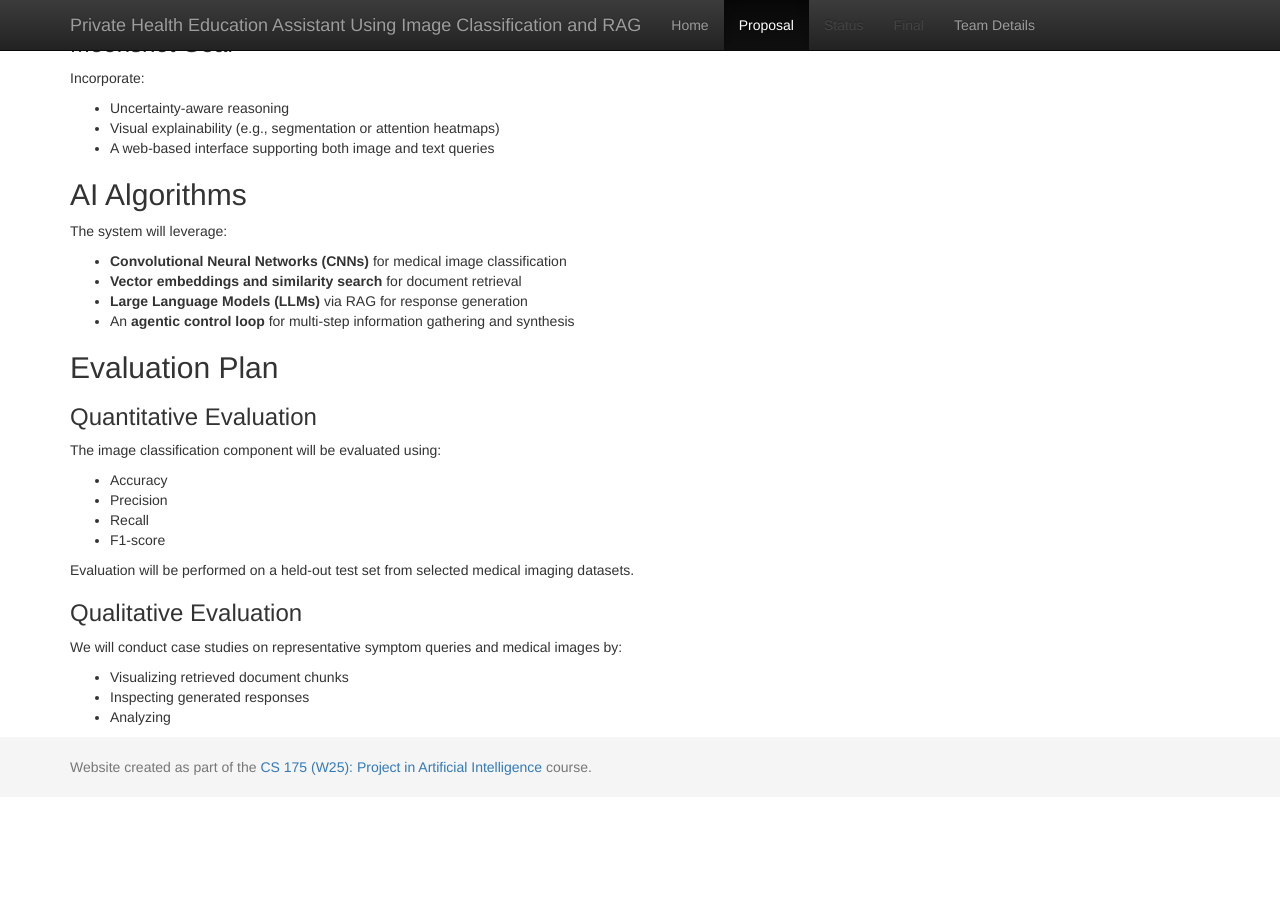
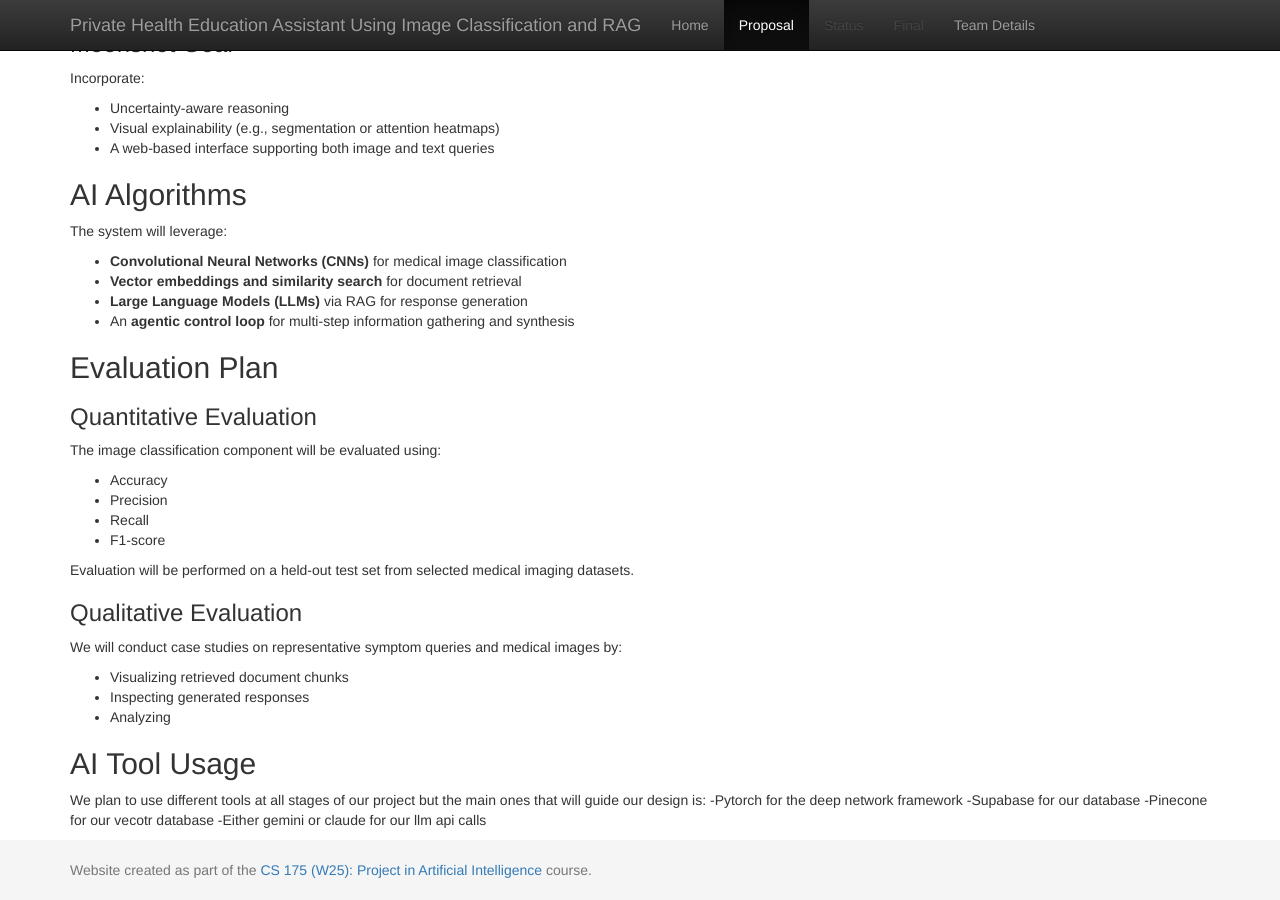
Before and after one commit to KUMUNoah/Group30-CoolProject, a Jekyll site: the page built from docs/proposal.md, in a window 1280 px wide and 900 px high, scrolled down 873 px. Built offline with Jekyll 4.4.1, drawn with Linux system fonts in a browser that asks for light colours; before the commit the page ends 1670 px from its top, so only the background shows below that.

Commit message:
Add ai tool usage section

```diff
--- a/docs/proposal.md
+++ b/docs/proposal.md
@@ -61,3 +61,10 @@ We will conduct case studies on representative symptom queries and medical image
 - Visualizing retrieved document chunks
 - Inspecting generated responses
 - Analyzing
+
+## AI Tool Usage
+We plan to use different tools at all stages of our project but the main ones that will guide our design is:
+-Pytorch for the deep network framework
+-Supabase for our database
+-Pinecone for our vecotr database
+-Either gemini or claude for our llm api calls
```
